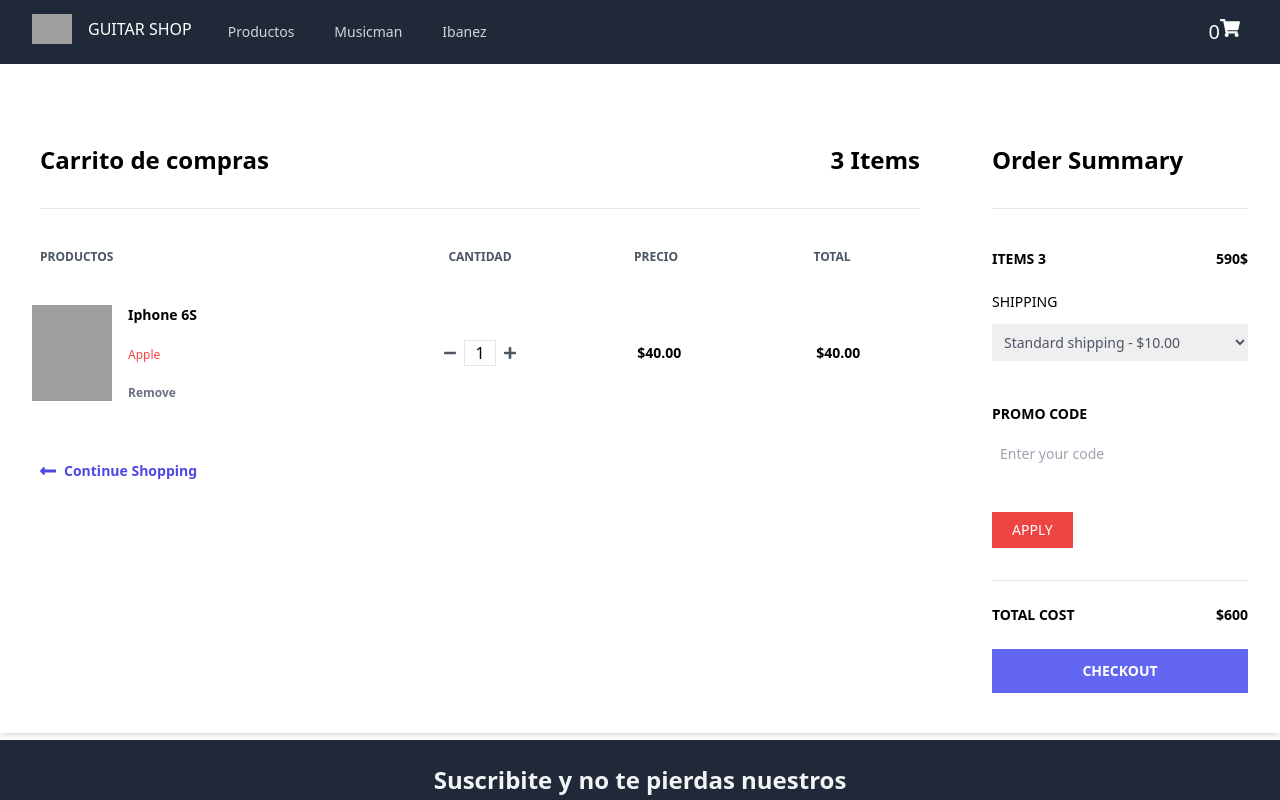
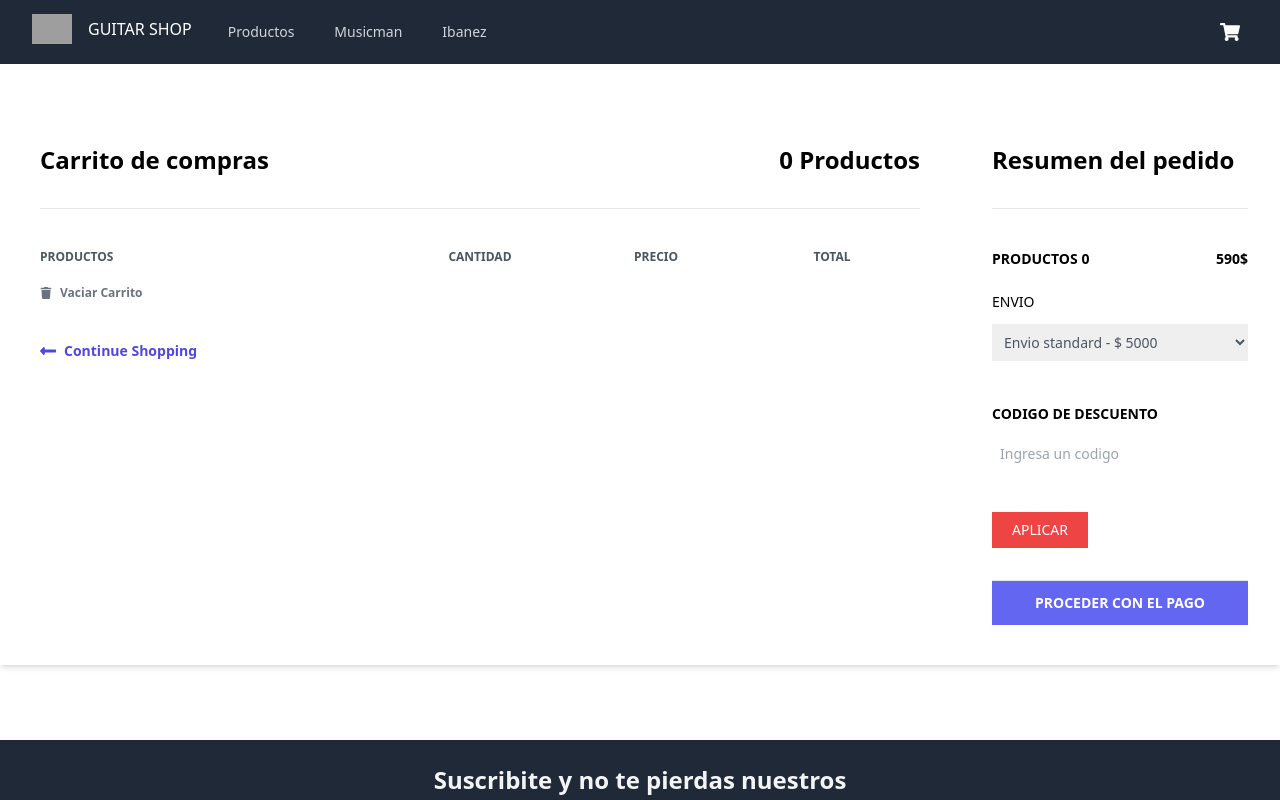
Before and after one commit to JuanMG22/guitar-shop, a React (Create React App) app: page /cart in a window 1280 px wide. Shown: the top 800 px of the page. Built offline with nearby package versions, Linux system fonts and the light colour scheme; grey boxes are pictures that could not be loaded.

Commit message:
Desafío: CartContext
Se agregó Context API para que funcione el carrito de compras

```diff
--- a/src/App.js
+++ b/src/App.js
@@ -3,16 +3,17 @@ import NavBar from './components/NavBar'
 import Footer from './components/Footer';
 import { BrowserRouter } from "react-router-dom";
 import Main from './components/Main';
-import CartContextProvider from './context/CartContext';
+import CartProvider from './context/CartContext';
 
 function App() {
   return (
-
+    <CartProvider>
       <BrowserRouter>
         <NavBar />
         <Main />
         <Footer />
       </BrowserRouter>
+    </CartProvider>
 
   );
 }
--- a/src/components/Cart.js
+++ b/src/components/Cart.js
@@ -1,13 +1,23 @@
+import { useContext } from "react";
 import { Link } from "react-router-dom";
+import { cartContext } from "../context/CartContext";
+import CartItem from "./CartItem";
+import { FaTrash } from "react-icons/fa";
 
 const Cart = () => {
+  const { cartQuantity, cartList, deleteItem, clearCart } =
+    useContext(cartContext);
+
+  console.log(cartList);
   return (
     <div className="container mx-auto mt-10">
       <div className="flex shadow-md my-10">
         <div className="w-3/4 bg-white px-10 py-10">
           <div className="flex justify-between border-b pb-8">
             <h1 className="font-semibold text-2xl">Carrito de compras</h1>
-            <h2 className="font-semibold text-2xl">3 Items</h2>
+            <h2 className="font-semibold text-2xl">
+              {cartQuantity()} Productos
+            </h2>
           </div>
           <div className="flex mt-10 mb-5">
             <h3 className="font-semibold text-gray-600 text-xs uppercase w-2/5">
@@ -23,53 +33,27 @@ const Cart = () => {
               Total
             </h3>
           </div>
-          <div className="flex items-center hover:bg-gray-100 -mx-8 px-6 py-5">
-            <div className="flex w-2/5">
-              <div className="w-20">
-                <img
-                  className="h-24"
-                  src="https://drive.google.com/uc?id=18KkAVkGFvaGNqPy2DIvTqmUH_nk39o3z"
-                  alt=""
-                />
-              </div>
-              <div className="flex flex-col justify-between ml-4 flex-grow">
-                <span className="font-bold text-sm">Iphone 6S</span>
-                <span className="text-red-500 text-xs">Apple</span>
-                <a
-                  href="#"
-                  className="font-semibold hover:text-red-500 text-gray-500 text-xs"
-                >
-                  Remove
-                </a>
-              </div>
-            </div>
-            <div className="flex justify-center w-1/5">
-              <svg
-                className="fill-current text-gray-600 w-3"
-                viewBox="0 0 448 512"
-              >
-                <path d="M416 208H32c-17.67 0-32 14.33-32 32v32c0 17.67 14.33 32 32 32h384c17.67 0 32-14.33 32-32v-32c0-17.67-14.33-32-32-32z" />
-              </svg>
-              <input
-                className="mx-2 border text-center w-8"
-                type="text"
-                value="1"
+          {cartList?.map((producto) => {
+            return (
+              <CartItem
+                key={producto.item.id}
+                titulo={producto.item.titulo}
+                categoria={producto.item.categoria}
+                quantity={producto.quantity}
+                precio={producto.item.precio}
+                pictureUrl={producto.item.imagen}
+                id={producto.item.id}
+                deleteItem={deleteItem}
               />
-              <svg
-                className="fill-current text-gray-600 w-3"
-                viewBox="0 0 448 512"
-              >
-                <path d="M416 208H272V64c0-17.67-14.33-32-32-32h-32c-17.67 0-32 14.33-32 32v144H32c-17.67 0-32 14.33-32 32v32c0 17.67 14.33 32 32 32h144v144c0 17.67 14.33 32 32 32h32c17.67 0 32-14.33 32-32V304h144c17.67 0 32-14.33 32-32v-32c0-17.67-14.33-32-32-32z" />
-              </svg>
-            </div>
-            <span className="text-center w-1/5 font-semibold text-sm">
-              $40.00
-            </span>
-            <span className="text-center w-1/5 font-semibold text-sm">
-              $40.00
-            </span>
-          </div>
+            );
+          })}
 
+          <button
+            onClick={() => clearCart()}
+            className="mt-5 font-semibold hover:text-red-500 text-gray-500 text-xs flex items-center"
+          >
+            <FaTrash className="mr-2" /> Vaciar Carrito
+          </button>
           <Link
             to="/"
             className="flex font-semibold text-indigo-600 text-sm mt-10"
@@ -86,44 +70,42 @@ const Cart = () => {
 
         <div className="w-1/4 px-8 py-10">
           <h2 className="font-semibold text-2xl border-b pb-8">
-            Order Summary
+            Resumen del pedido
           </h2>
           <div className="flex justify-between mt-10 mb-5">
-            <span className="font-semibold text-sm uppercase">Items 3</span>
+            <span className="font-semibold text-sm uppercase">
+              Productos {cartQuantity()}
+            </span>
             <span className="font-semibold text-sm">590$</span>
           </div>
           <div>
             <label className="font-medium inline-block mb-3 text-sm uppercase">
-              Shipping
+              Envio
             </label>
             <select className="block p-2 text-gray-600 w-full text-sm">
-              <option>Standard shipping - $10.00</option>
+              <option>Envio standard - $ 5000</option>
             </select>
           </div>
           <div className="py-10">
             <label
-              for="promo"
+              htmlFor="promo"
               className="font-semibold inline-block mb-3 text-sm uppercase"
             >
-              Promo Code
+              Codigo de descuento
             </label>
             <input
               type="text"
               id="promo"
-              placeholder="Enter your code"
+              placeholder="Ingresa un codigo"
               className="p-2 text-sm w-full"
             />
           </div>
           <button className="bg-red-500 hover:bg-red-600 px-5 py-2 text-sm text-white uppercase">
-            Apply
+            Aplicar
           </button>
           <div className="border-t mt-8">
-            <div className="flex font-semibold justify-between py-6 text-sm uppercase">
-              <span>Total cost</span>
-              <span>$600</span>
-            </div>
             <button className="bg-indigo-500 font-semibold hover:bg-indigo-600 py-3 text-sm text-white uppercase w-full">
-              Checkout
+              Proceder con el pago
             </button>
           </div>
         </div>
--- /dev/null
+++ b/src/components/CartItem.js
@@ -0,0 +1,56 @@
+import { Link } from "react-router-dom"
+
+const CartItem = ( { titulo, precio, pictureUrl, categoria, quantity, id, deleteItem } ) => {
+
+  const precioTotal = precio * quantity
+    return (
+      <>
+        <div className="flex items-center hover:bg-gray-100 -mx-8 px-6 py-5">
+            <div className="flex w-2/5">
+              <Link to={"/item/" + id}>
+              <div className="w-40">
+                <img
+                  className="h-100"
+                  src={pictureUrl}
+                  alt={titulo}
+                />
+              </div>
+              </Link>
+              <div className="flex flex-col justify-between ml-4 flex-grow">
+                  <span className="font-bold text-sm">
+                    <Link to={`/item/${id}`}>
+                      {titulo}
+                    </Link>
+                  </span>
+                  <span className="text-red-500 text-xs">
+                    <Link to={`/categoria/${categoria}`}>
+                      {categoria}
+                    </Link>
+                  </span>
+                <button
+                  onClick={() => deleteItem(id)}
+                  className="font-semibold hover:text-red-500 text-gray-500 text-xs text-left"
+                >
+                 Eliminar Producto
+                </button>
+              </div>
+            </div>
+            <div className="flex justify-center w-1/5">
+              <input
+                className="mx-2 border text-center w-8"
+                type="text"
+                defaultValue={quantity}
+              />
+            </div>
+            <span className="text-center w-1/5 font-semibold text-sm">
+             $ {precio}
+            </span>
+            <span className="text-center w-1/5 font-semibold text-sm">
+             $ {precioTotal}
+            </span>
+          </div>
+      </>
+    )
+}
+
+export default CartItem
--- a/src/components/CartWidget.js
+++ b/src/components/CartWidget.js
@@ -1,10 +1,14 @@
 import { FaShoppingCart } from "react-icons/fa";
+import { useContext } from "react";
+import { cartContext } from "../context/CartContext";
 
-const CartWidget = (props) => {
+const CartWidget = () => {
+
+    const { cartQuantity } = useContext(cartContext)
     return (
         <div>
             <p className="flex text-xl text-white p-2">
-                {props.cantidad} <FaShoppingCart />
+                {cartQuantity() > 0 && cartQuantity()} <FaShoppingCart />
             </p>
         </div>
     )
--- a/src/components/Item.js
+++ b/src/components/Item.js
@@ -3,8 +3,8 @@ import { Link } from "react-router-dom";
 const Item = ({ titulo, precio, pictureUrl, id }) => {
   return (
     <>
-      <article className="max-w-xs bg-white border border-gray-900 -lg overflow-hidden my-10 ml-5 hover:shadow-lg hover:shadow-gray-900 hover:scale-105 transition-all">
-        <div className="px-4 py-2 text-center">
+      <article className="max-w-xs bg-white shadow-lg shadow-gray-500 border border-gray-300 my-10 ml-5 hover:shadow-lg hover:shadow-gray-900 hover:scale-105 transition-all">
+        <div className="px-4 py-2 text-left">
           <h1 className="text-gray-900 font-bold text-2xl uppercase">
             {titulo}
           </h1>
--- a/src/components/ItemCount.js
+++ b/src/components/ItemCount.js
@@ -26,7 +26,7 @@ const ItemCount = ({ stock, initial, onAdd }) => {
         +
       </button>
       <button
-        onClick={onAdd}
+        onClick={() => onAdd(contador)}
         className="px-3 py-1 mx-5 bg-gray-800 text-sm text-gray-100 font-semibold rounded"
       >
         Agregar al Carrito
--- a/src/components/NavBar.js
+++ b/src/components/NavBar.js
@@ -53,7 +53,9 @@ const NavBar = () => {
               </div>
             </div>
           </div>
-          <CartWidget cantidad="0" />
+          <Link to="/cart">
+            <CartWidget />
+          </Link>
         </div>
       </div>
 
--- a/src/context/CartContext.js
+++ b/src/context/CartContext.js
@@ -1,19 +1,57 @@
-import { createContext, useContext, useState } from "react";
+import { createContext, useState } from "react";
 
 
-const cartContext = createContext([]);
+export const cartContext = createContext();
 
-export const useCartContext = () => useContext(cartContext);
+const CartProvider = ({ children }) => {
+  const [cartList, setCartList] = useState([]);
 
-const CartContext = () => {
-  const [cartList, setCartList] = useState([]);
-  const [idOrder, setIdOrder] = useState("");
+  const addItem = (item, quantity) => {
+    if (!isInCart(item.id)) {
+      const newObj = {
+        item,
+        quantity
+      }
+      setCartList([...cartList, newObj])
+    }
+  }
+
+  const deleteItem = (id) => {
+    const updatedCart = cartList.filter(element => element.item.id !== id);
+    setCartList(updatedCart);
+  }
+
+  const clearCart = () => {
+    setCartList([]);
+  }
+
+  const isInCart = (id) => {
+    return cartList.some(element => element.item.id === id);
+  }
+
+  const cartQuantity = () => {
+    return cartList.reduce((accum, item) => accum = accum + item.quantity, 0)
+  }
+
+  function totalPrice(){//precio total de mi carrito
+        return cartList.reduce((accum, valor)=>(accum+(valor.quantity*valor.cartItem.price)),0)
+    }
+
+  const valorDelContexto = {
+        cartList,
+        addItem,
+        deleteItem,
+        clearCart,
+        isInCart,
+        cartQuantity,
+        totalPrice
+    }
 
   return (
-        <>
-
-        </>
+        <cartContext.Provider value={valorDelContexto}>
+            {children}
+        </cartContext.Provider>
     )
 };
 
-export default CartContext;
+export default CartProvider;
```
Also changed, not shown: src/components/ItemDetailContainer.js (+17 -3 lines).
